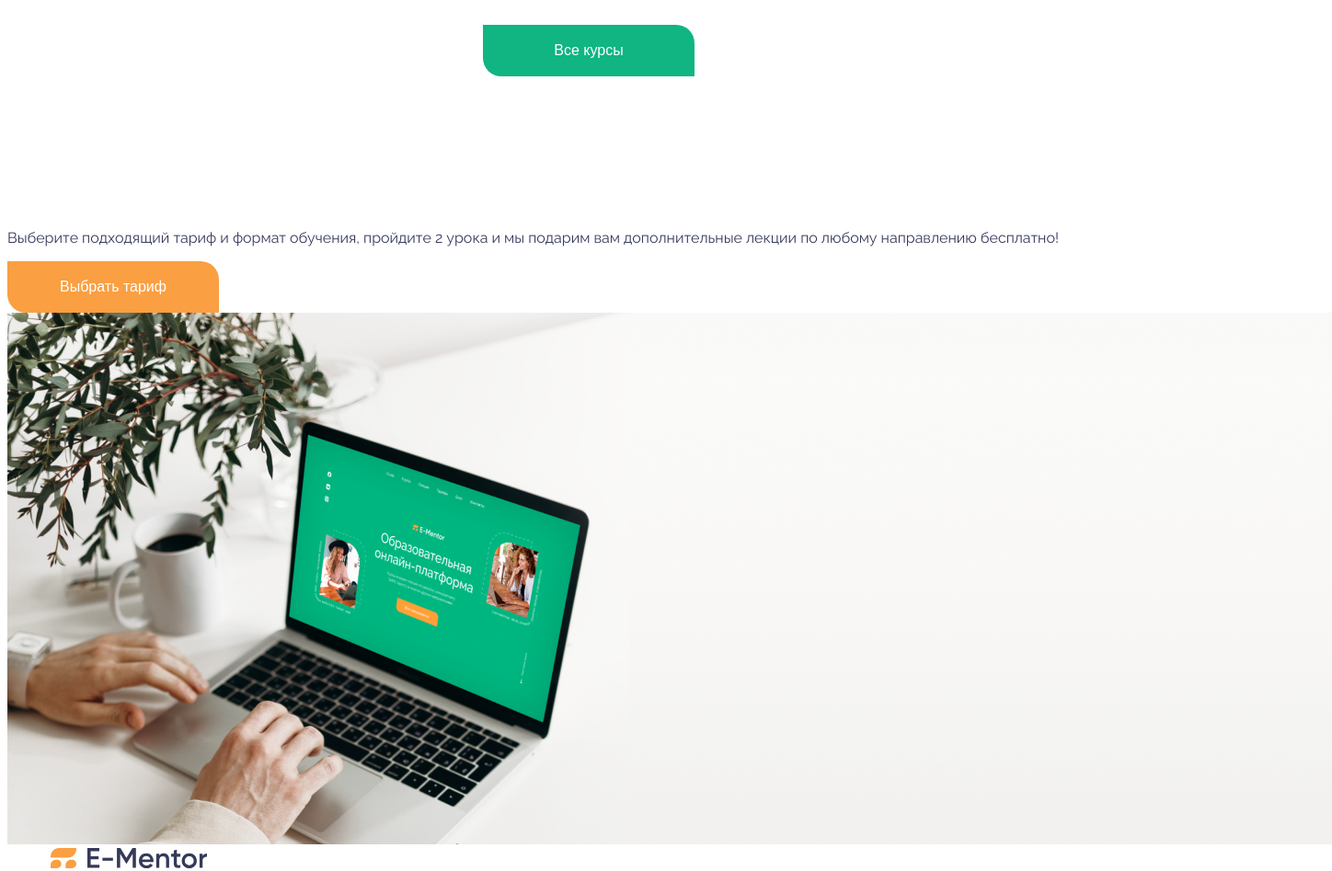
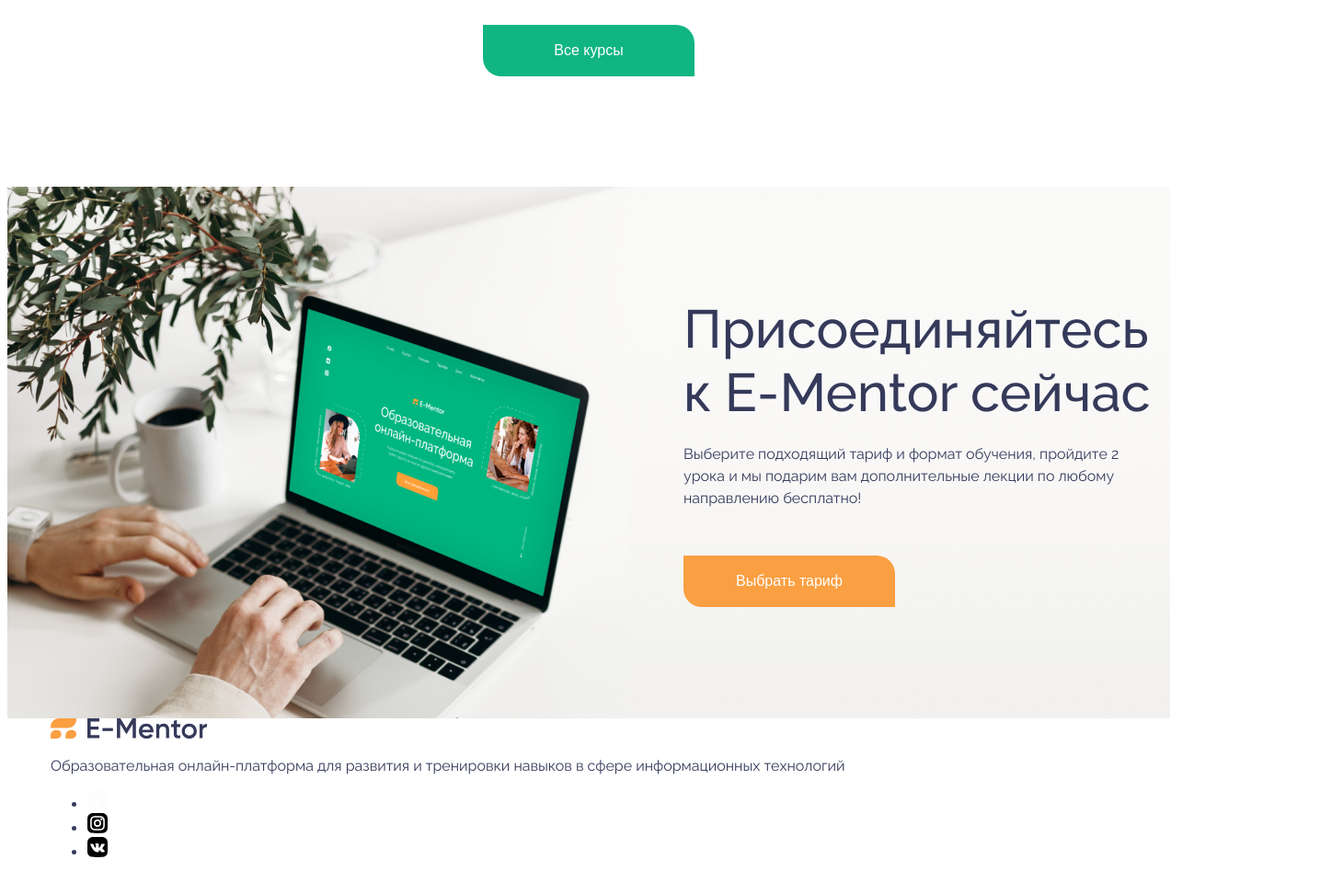
Before and after one commit to LTimur/pet-landing-ementor, a website: page index.html in a window 1280 px wide. Shown: the part 2520-3467 px from the top of the page at 92% size, 1448 px wide, since content can reach past the window. Drawn offline with Linux system fonts and the light colour scheme.

Commit message:
add styles for _aside.scss

```diff
--- a/index.html
+++ b/index.html
@@ -331,13 +331,13 @@
             </p>
             <button class="offer__button button button--accent" type="button">Выбрать тариф</button>
           </div>
-          <img
+          <!-- <img
             class="banner__cover"
             src="img/bg-banner.png"
             width="1440"
             height="578"
             alt=""
-          />
+          /> -->
         </div>
       </div>
     </aside>
--- a/sass/components/_aside.scss
+++ b/sass/components/_aside.scss
@@ -0,0 +1,39 @@
+.aside__content {
+    background-image: url("../img/bg-banner.png");
+    background-repeat: no-repeat;
+    height: 578px;
+    width: 100%;
+    margin: 0 auto;
+    margin-top: 120px;
+
+    max-width: 1440px;
+
+    .banner {
+        background-image: url("../img/bg-banner.png");
+        background-repeat: no-repeat;
+        height: 578px;
+        width: 100%;
+        margin: 0 auto;
+
+        .banner__content {
+            padding-left: 735px;
+            width: 508px;
+
+            .offer__title {
+                font-style: normal;
+                font-weight: 500;
+                font-size: 58px;
+                line-height: 120%;
+                color: $color-text;
+                margin: 0;
+                padding-top: 120px;
+            }
+
+            .offer__description {
+                line-height: 150%;
+                padding: 20px 0 50px 0;
+                margin: 0;
+            }
+        }
+    }
+}
```
Also changed, not shown: sass/style.css, 1 other file.
